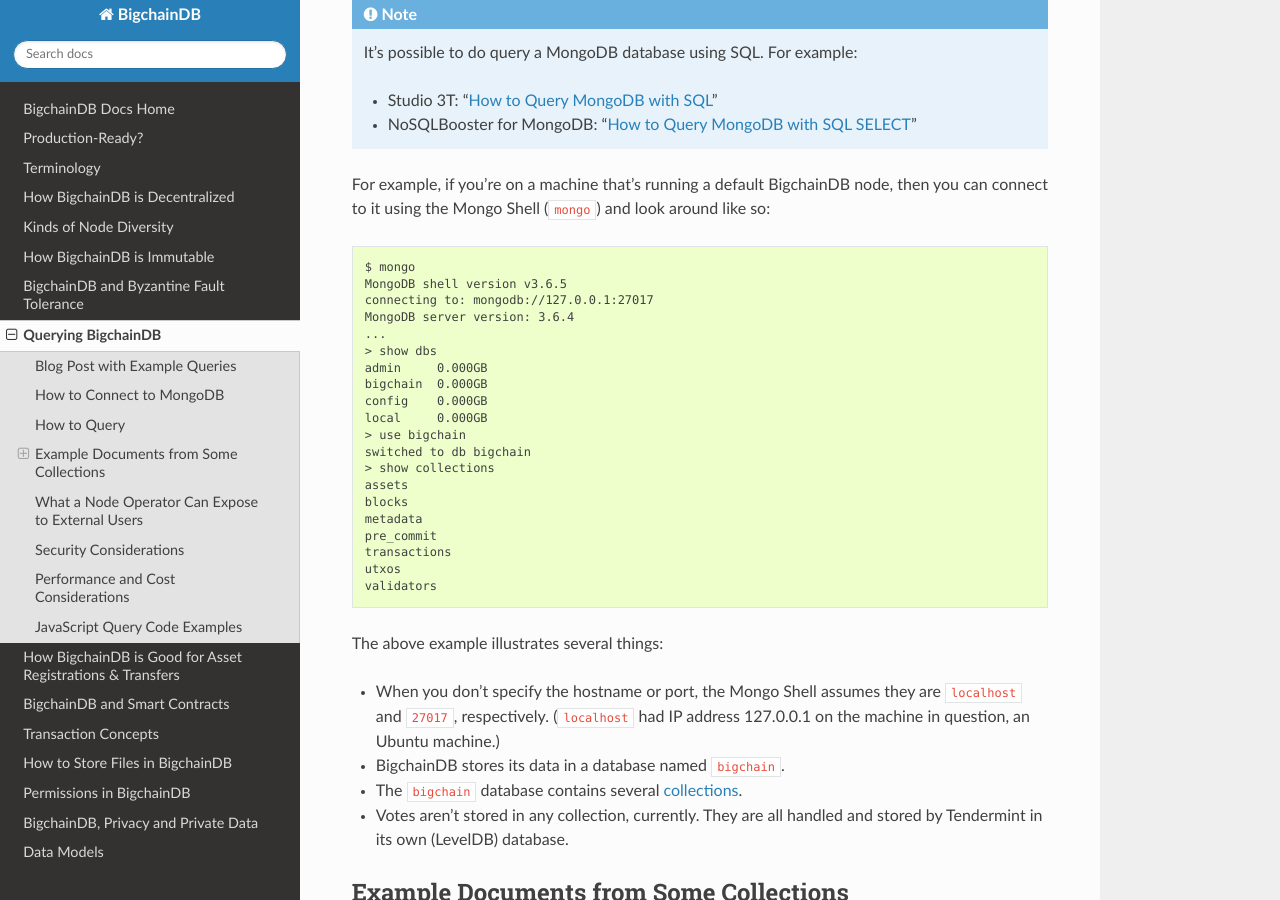
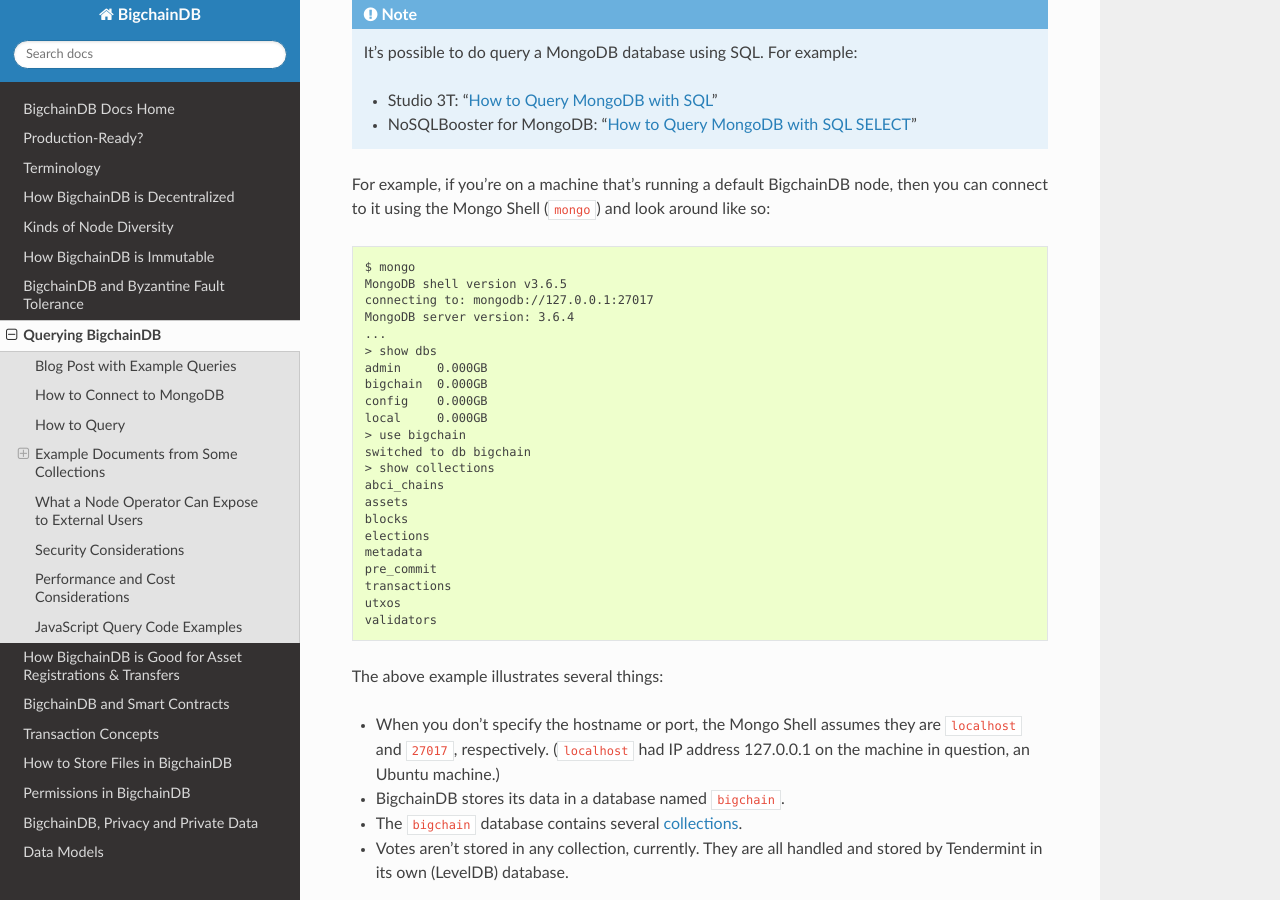
Before and after one commit to thematerials-network/bigchaindb-node, a Sphinx documentation site: the page built from bigchaindb/docs/root/source/query.rst, in a window 1280 px wide and 900 px high, scrolled down 1025 px. Built offline with Sphinx 7.4.7 and the Read the Docs theme 2.0.0, drawn with Linux system fonts in a browser that asks for light colours.

Commit message:
Update the list of MongoDB collections in query.rst (#2543)

```diff
--- a/bigchaindb/docs/root/source/query.rst
+++ b/bigchaindb/docs/root/source/query.rst
@@ -61,8 +61,10 @@ For example, if you're on a machine that's running a default BigchainDB node, th
     > use bigchain
     switched to db bigchain
     > show collections
+    abci_chains
     assets
     blocks
+    elections
     metadata
     pre_commit
     transactions
```
